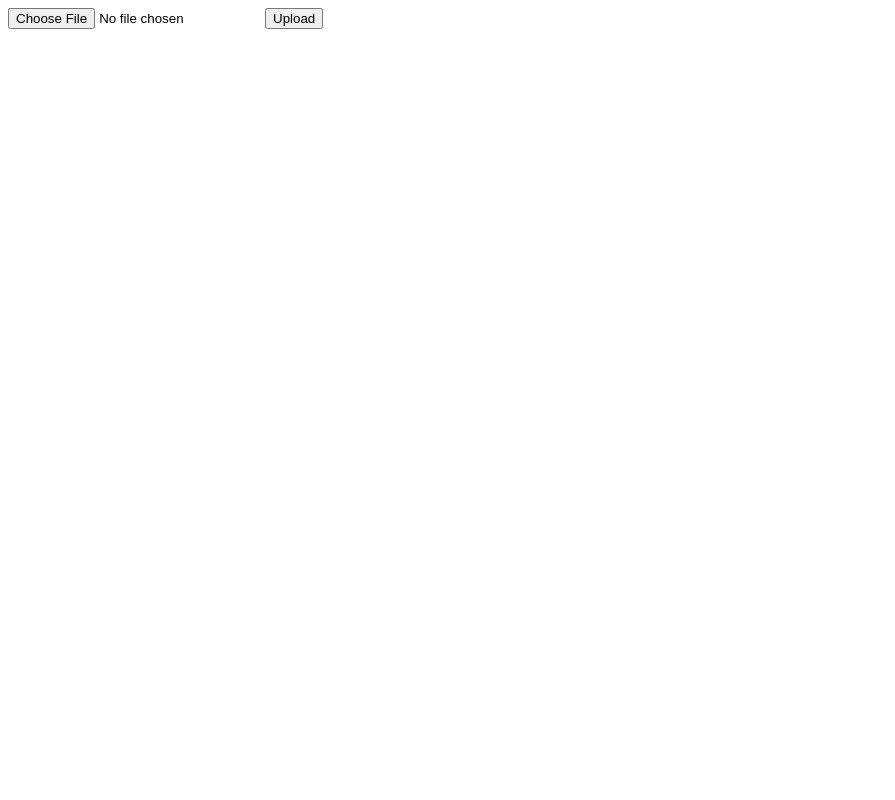
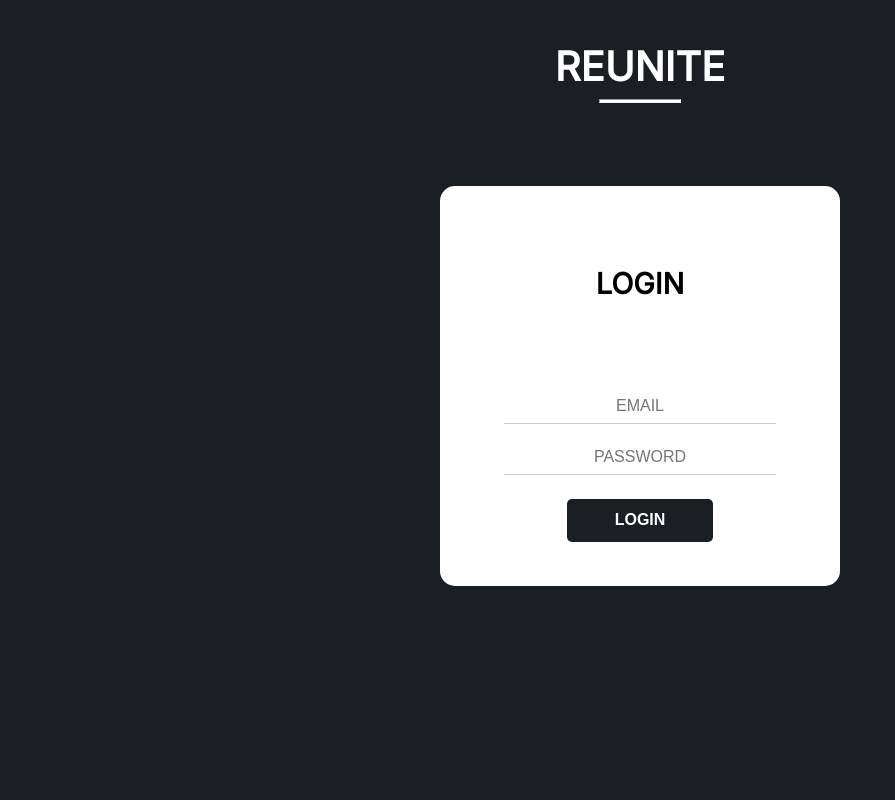
Before and after one commit to Ayroid/REUNITE, a Node server app: page / in a window 1280 px wide. Shown: the whole page, without its empty margins (0-895 px from the left). Run offline with Node 20, Linux system fonts and the light colour scheme; some libraries are stand-ins or nearby versions.

Commit message:
register and login pages added

```diff
--- a/app.js
+++ b/app.js
@@ -23,18 +23,15 @@ app.use(express.static(path.join(__dirname, 'public')));
 app.set('view engine', 'ejs');
 app.set('views', path.resolve('./views'));
 
-// ROUTES
-app.get('/', (req, res) => {
-    return res.render('home');
-});
-
 // ROUTERS
+const pagesRouter = require('./routers/pages');
 const claimRouter = require('./routers/claim');
 const userRouter = require('./routers/user');
 const uploadsRouter = require('./routers/uploads');
 const itemRouter = require('./routers/item');
 
 // ROUTES
+app.use('/', pagesRouter);
 app.use('/claim', claimRouter);
 app.use('/user', userRouter);
 app.use('/uploads', uploadsRouter);
--- /dev/null
+++ b/public/css/style.css
@@ -0,0 +1,105 @@
+@import url('https://fonts.googleapis.com/css2?family=Inter&display=swap');
+
+*{
+    margin: 0%;
+    padding: 0%;
+}
+
+body{
+    background-color: #1B1E23;
+    font-family: 'Inter', sans-serif;
+}
+
+.main-div{
+    width: 100%;
+    height: 100vh;
+    display: flex;
+    justify-content: center;
+    align-items: center;
+    flex-direction: column;
+}
+
+.main-heading{
+    font-size: 2.5rem;
+    color: #fff;
+    margin-bottom: 2rem;
+    display: flex;
+    justify-content: center;
+    align-items: center;
+    flex-direction: column;
+    height: 20%;
+}
+
+.main-heading h1{
+    font-size: 2.5rem;
+    font-weight: 600;
+}
+
+.custom-line{
+    margin: 0.5rem 0;
+    width: 80px;
+    height: 2px;
+    background-color: white;
+}
+
+.content{
+    height: 80%;
+    width: 100%;
+    display: flex;
+    justify-content: center;
+    align-items: flex-start;;
+}
+
+.detail-box{
+    width: 25rem;
+    margin: 0 2rem;
+    height: 50vh;
+    background-color: rgba(255, 255, 255, 1);
+    border-radius: 15px;
+    display: flex;
+    justify-content: space-between;
+    align-items: center;
+    flex-direction: column;
+}
+
+.detail-box-heading{
+    font-size: 1.2rem;
+    font-weight: 600;
+    margin: 5rem 0 4rem 0;
+}
+
+.form{
+    width: 80%;
+    display: flex;
+    justify-content: center;
+    align-items: center;
+    flex-direction: column;
+    margin-bottom: 5rem;
+    padding: 1rem;
+}
+
+.form input{
+    width: 80%;
+    min-width: 0rem;
+    border: none;
+    border-bottom: 1px solid #ccc;
+    padding: 0.5rem;
+    margin: 0.5rem 0;
+    text-align: center;
+    font-size: 1rem;
+}
+
+.form input:focus, input:active{
+    outline: none;
+}
+
+.form button{
+    background-color: #1B1E23;
+    border: none;
+    color: #fff;
+    padding: 0.8rem 3rem;
+    border-radius: 5px;
+    font-weight: 600;
+    margin: 1rem 0;
+    font-size: 1rem;
+}
--- /dev/null
+++ b/routers/pages.js
@@ -0,0 +1,19 @@
+const express = require('express');
+const pageRouter = express.Router();
+
+pageRouter.get('/', (req, res) => {
+
+    // CHECK IF JWT IS VALID, REDIRECT TO HOME PAGE ELSE REDIRECT TO LOGIN PAGE
+
+    res.render('login');
+});
+
+pageRouter.get('/login', (req, res) => {
+    res.render('login');
+});
+
+pageRouter.get('/register', (req, res) => {
+    res.render('register');
+});
+
+module.exports = pageRouter;
--- a/views/login.ejs
+++ b/views/login.ejs
@@ -1,11 +1,34 @@
 <!DOCTYPE html>
 <html lang="en">
+
 <head>
     <meta charset="UTF-8">
     <meta name="viewport" content="width=device-width, initial-scale=1.0">
-    <title>Document</title>
+    <title>LOGIN</title>
+
+    <link rel="stylesheet" href="/css/style.css">
+
 </head>
+
 <body>
+    <div class="main-div">
+        <div class="main-heading">
+            <h1>REUNITE</h1>
+            <hr class="custom-line">
+        </div>
+        <div class="content">
+            <div class="detail-box">
+                <div class="detail-box-heading">
+                    <h2>LOGIN</h2>
+                </div>
+                <form action="/user/login" method="post" class="form">
+                    <input type="email" name="email" id="email" placeholder="EMAIL" required>
+                    <input type="password" name="password" id="password" placeholder="PASSWORD" required>
+                    <button type="submit">LOGIN</button>
+                </form>
+            </div>
+        </div>
+    </div>
+</body>
 
-</body>
 </html>
```
Also changed, not shown: views/register.ejs (+27 -2 lines).
